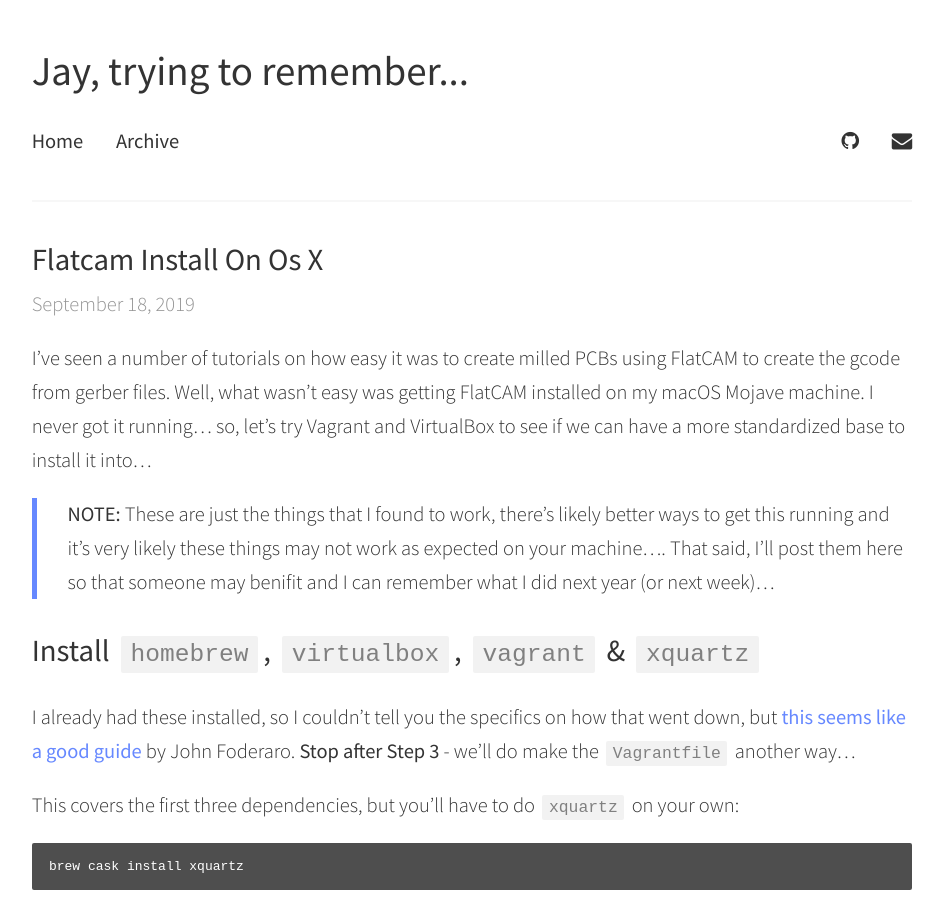
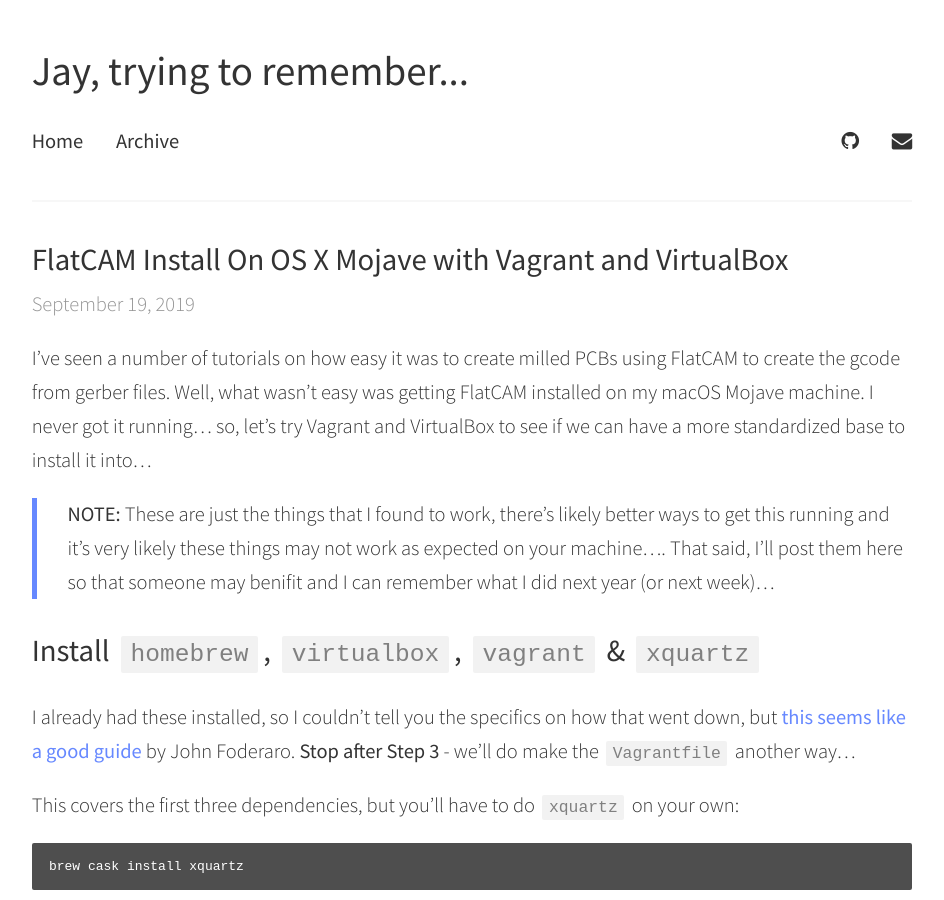
Before and after one commit to funkfinger/wigg.in, a Jekyll site: the page built from _posts/2019-09-18-flatcam-install-on-os-x.md, in a window 1280 px wide and 900 px high. Shown: the whole window, without its empty margins (168-1112 px from the left). Built offline with Jekyll 4.4.1, drawn with Linux system fonts in a browser that asks for light colours; comment, search, counter and statistics services are not loaded.

Commit message:
adding frontmatter

```diff
--- a/_posts/2019-09-18-flatcam-install-on-os-x.md
+++ b/_posts/2019-09-18-flatcam-install-on-os-x.md
@@ -1,3 +1,10 @@
+---
+layout: default
+title: FlatCAM Install On OS X Mojave with Vagrant and VirtualBox
+comments: true
+date: 2019-09-19 00:25:09 +0000
+---
+
 I've seen a number of tutorials on how easy it was to create milled PCBs using FlatCAM to create the gcode from gerber files. Well, what wasn't easy was getting FlatCAM installed on my macOS Mojave machine. I never got it running... so, let's try Vagrant and VirtualBox to see if we can have a more standardized base to install it into...
 
 > **NOTE:** These are just the things that I found to work, there's likely better ways to get this running and it's very likely these things may not work as expected on your machine.... That said, I'll post them here so that someone may benifit and I can remember what I did next year (or next week)...
```
